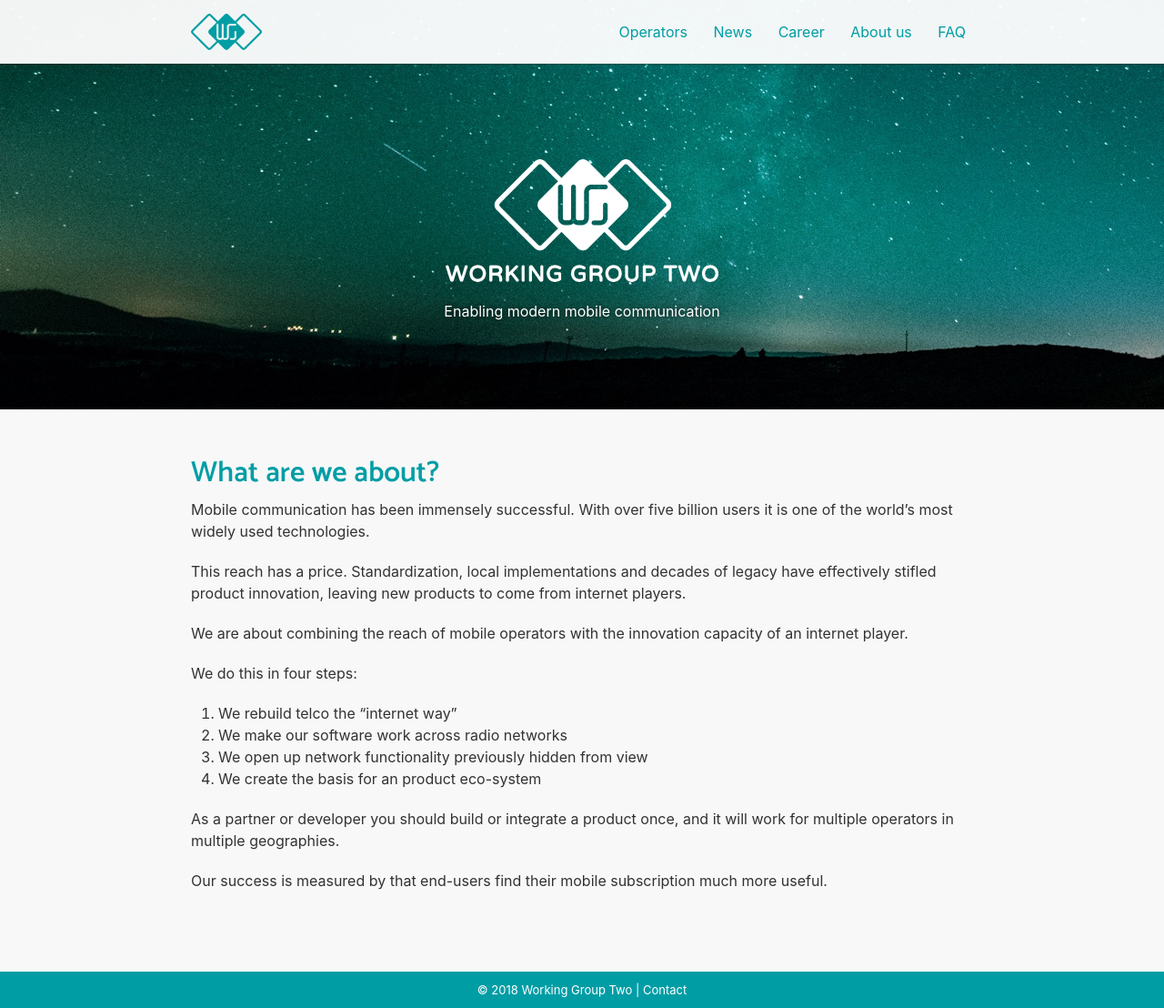
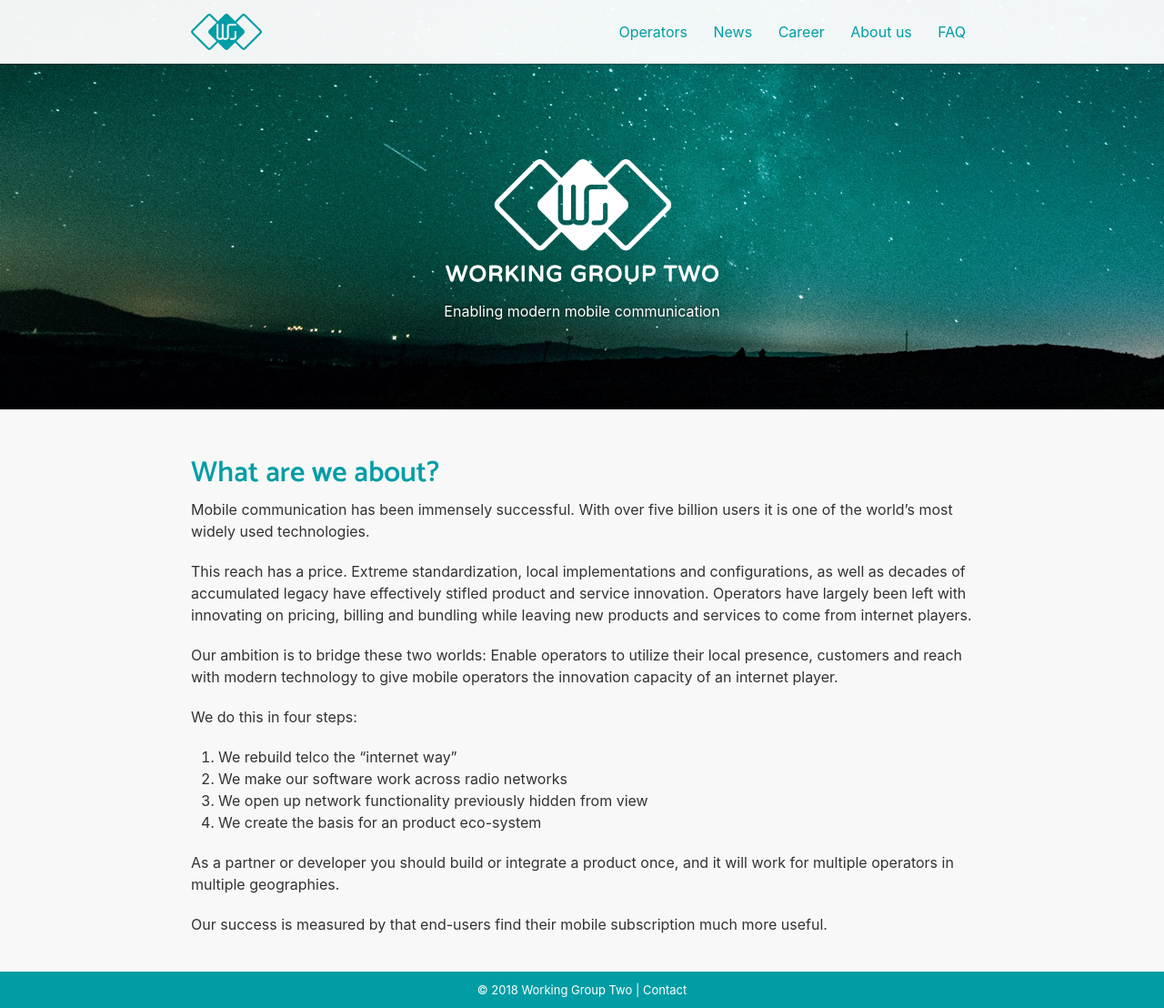
Before and after one commit to working-group-two/engineering-blog, a Jekyll site: the page built from pages/index.md, in a window 1280 px wide and 1108 px high. Shown: the whole window at 91% size. Built offline with Jekyll 4.4.1, drawn with Linux system fonts in a browser that asks for light colours; nearby versions of some CDN libraries.

Commit message:
Update index.md
text edits

```diff
--- a/pages/index.md
+++ b/pages/index.md
@@ -9,9 +9,9 @@
 
 Mobile communication has been immensely successful. With over five billion users it is one of the world's most widely used technologies.
 
-This reach has a price. Standardization, local implementations and decades of legacy have effectively stifled product innovation, leaving new products to come from internet players.
+This reach has a price. Extreme standardization, local implementations and configurations,  as well as decades of accumulated legacy have effectively stifled product and service innovation. Operators have largely been left with innovating on pricing, billing and bundling while  leaving new products and services to come from internet players.
 
-We are about combining the reach of mobile operators with the innovation capacity of an internet player.
+Our ambition is to bridge these two worlds: Enable operators to utilize their local presence, customers and reach with modern technology to give mobile operators the innovation capacity of an internet player.
 
 We do this in four steps:
 1. We rebuild telco the "internet way"
```
